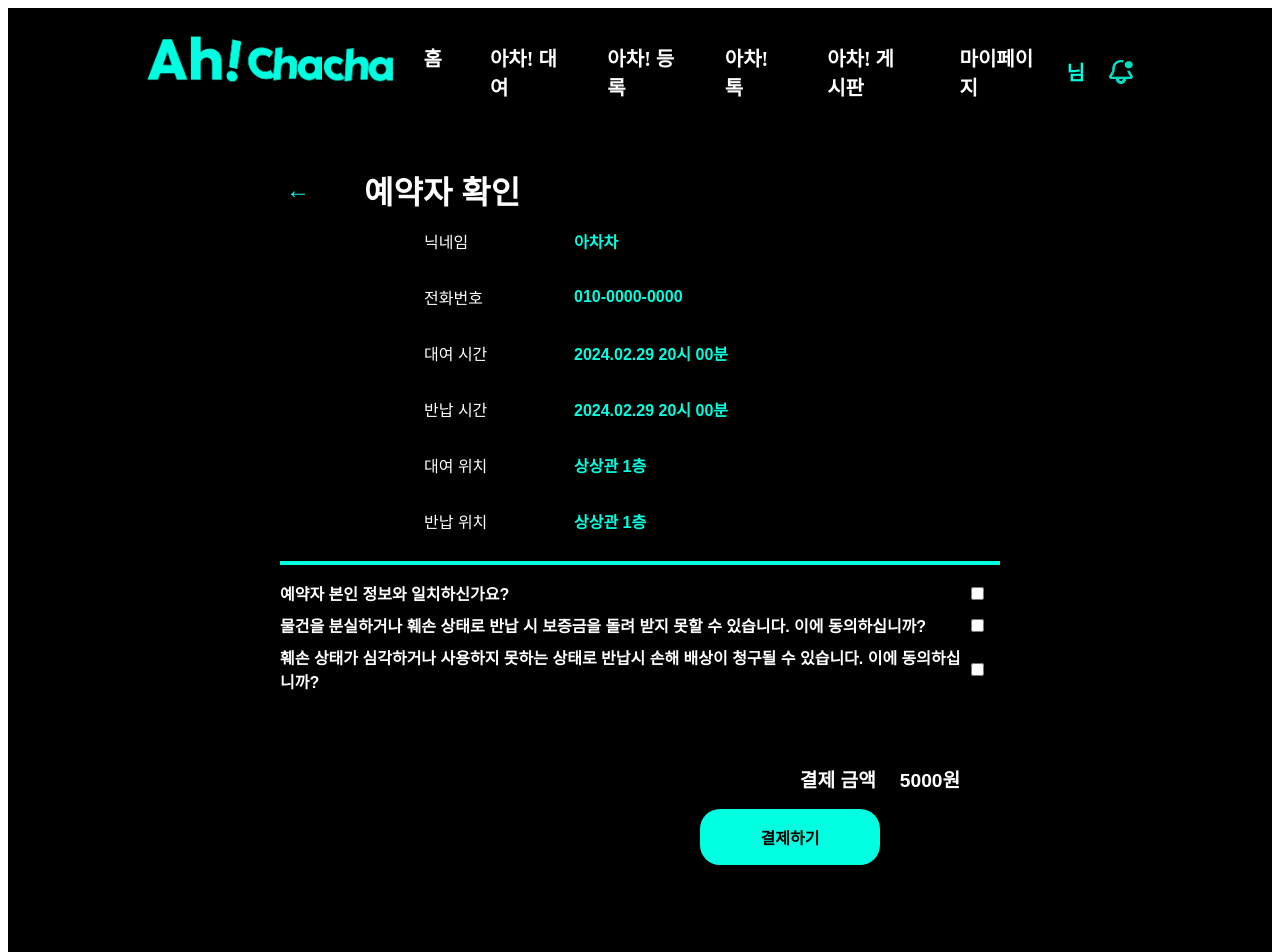
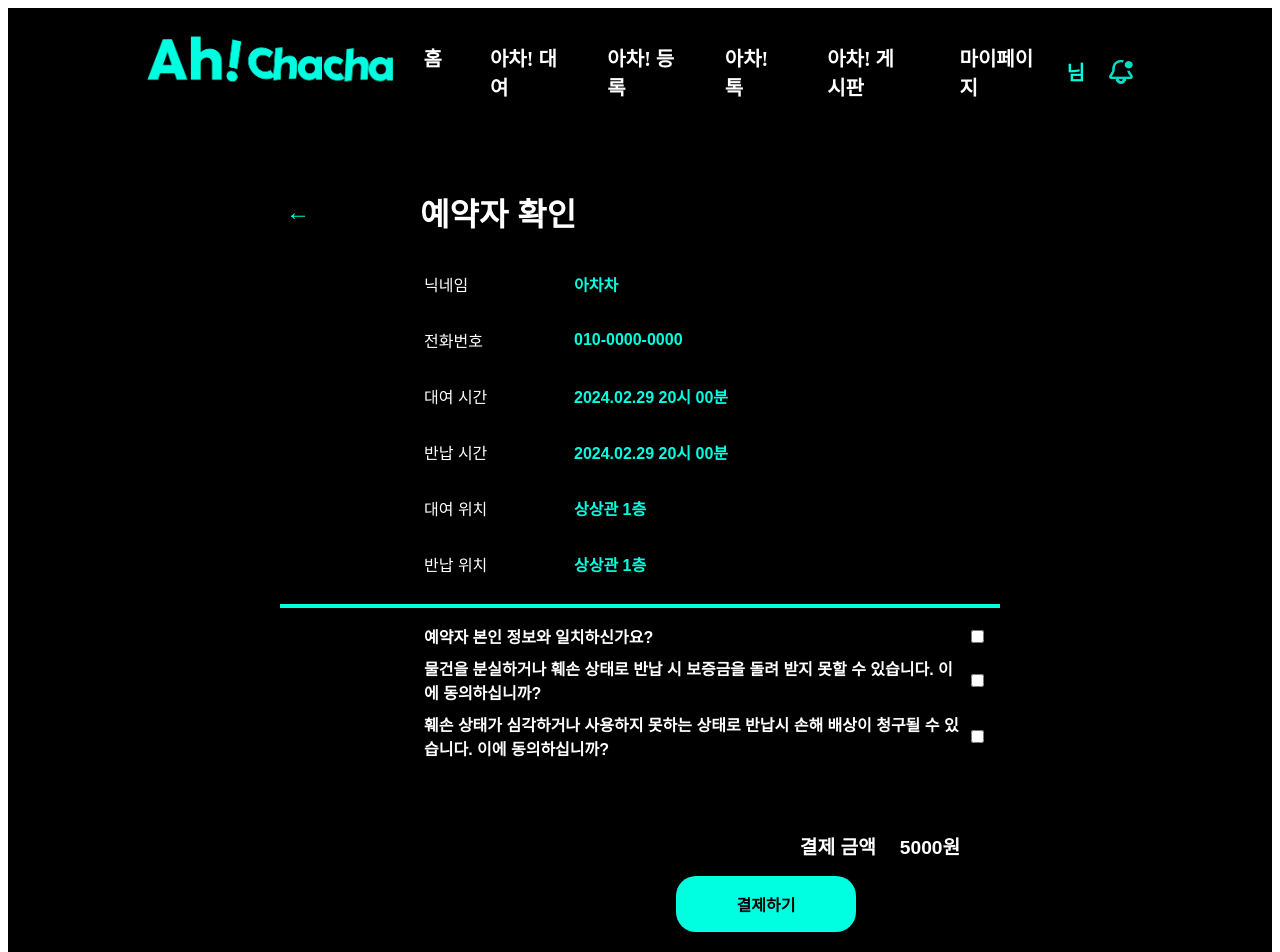
Before and after one commit to Ahchacha-CapstoneDesign/Web, a React (Create React App) app: page /personreservationdetails in a window 1280 px wide. Shown: the top 952 px of the page. Built offline with nearby package versions, Linux system fonts and the light colour scheme.

Commit message:
[FIX] 예약 디테일 페이지 수정

```diff
--- a/package.json
+++ b/package.json
@@ -7,7 +7,10 @@
     "@testing-library/react": "^13.4.0",
     "@testing-library/user-event": "^13.5.0",
     "axios": "^1.6.8",
+    "date-fns": "^3.6.0",
+    "moment": "^2.30.1",
     "react": "^18.2.0",
+    "react-big-calendar": "^1.11.3",
     "react-datepicker": "^6.6.0",
     "react-dom": "^18.2.0",
     "react-router-dom": "^6.22.3",
--- a/src/pages/Reservation/OfficialReservationDetailsPage.jsx
+++ b/src/pages/Reservation/OfficialReservationDetailsPage.jsx
@@ -139,7 +139,7 @@ const BackButton = styled.button`
 // 페이지 제목
 const Title = styled.h1`
   color: #fff;
-  margin: 0; // 기본 마진 제거
+  margin-left: 3.5rem; // 기본 마진 제거
   padding: 0 2rem; // 좌우 패딩
 `;
 
@@ -199,6 +199,7 @@ const CheckboxLabel = styled.label`
 const TextLabel = styled.span`
   flex: 1; // 체크박스와 텍스트 사이의 간격을 유지하기 위해
   font-weight: bold;
+  margin-left:9rem;
   text-align: left; // 텍스트를 왼쪽 정렬
 `;
 
--- a/src/pages/Reservation/PersonReservationDetailsPage.jsx
+++ b/src/pages/Reservation/PersonReservationDetailsPage.jsx
@@ -140,7 +140,7 @@ const BackButton = styled.button`
 // 페이지 제목
 const Title = styled.h1`
   color: #fff;
-  margin: 0; // 기본 마진 제거
+  margin-left: 3.5rem; // 기본 마진 제거
   padding: 0 2rem; // 좌우 패딩
 `;
 
@@ -200,6 +200,7 @@ const CheckboxLabel = styled.label`
 const TextLabel = styled.span`
   flex: 1; // 체크박스와 텍스트 사이의 간격을 유지하기 위해
   font-weight: bold;
+  margin-left:9rem;
   text-align: left; // 텍스트를 왼쪽 정렬
 `;
 
@@ -250,7 +251,7 @@ const ConfirmButton = styled.button`
   align-self: flex-end; // 버튼을 오른쪽으로 정렬
   width:15%;
   margin-top: 2rem; // 여백 조정
-  margin-right: 22.5rem;
+  margin-right: 24rem;
 `;
 
 // 이제 모든 스타일 컴포넌트가 왼쪽으로 정렬되어 표시됩니다.
```
Also changed, not shown: 1 other file (tests, documents, lock files or other folders).
